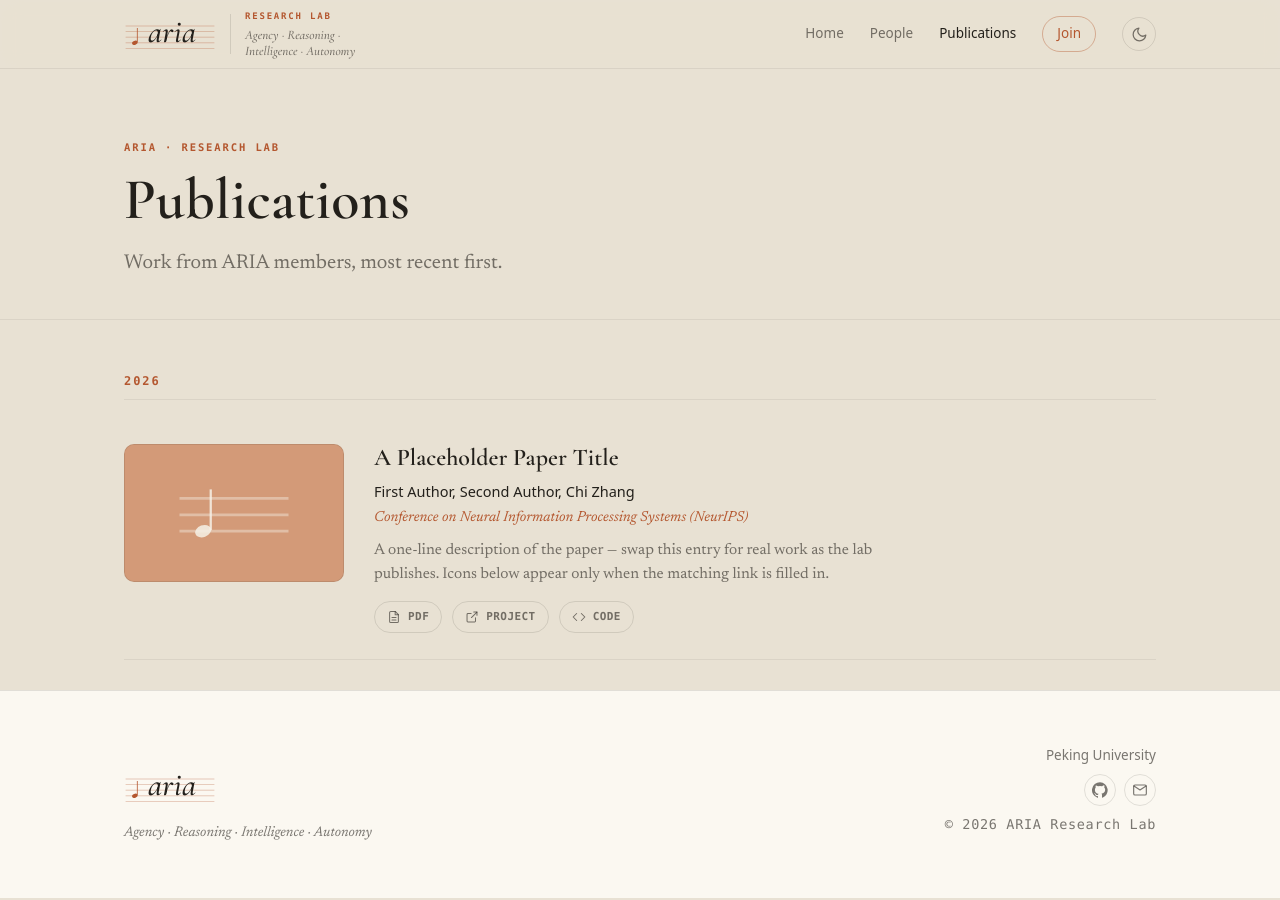
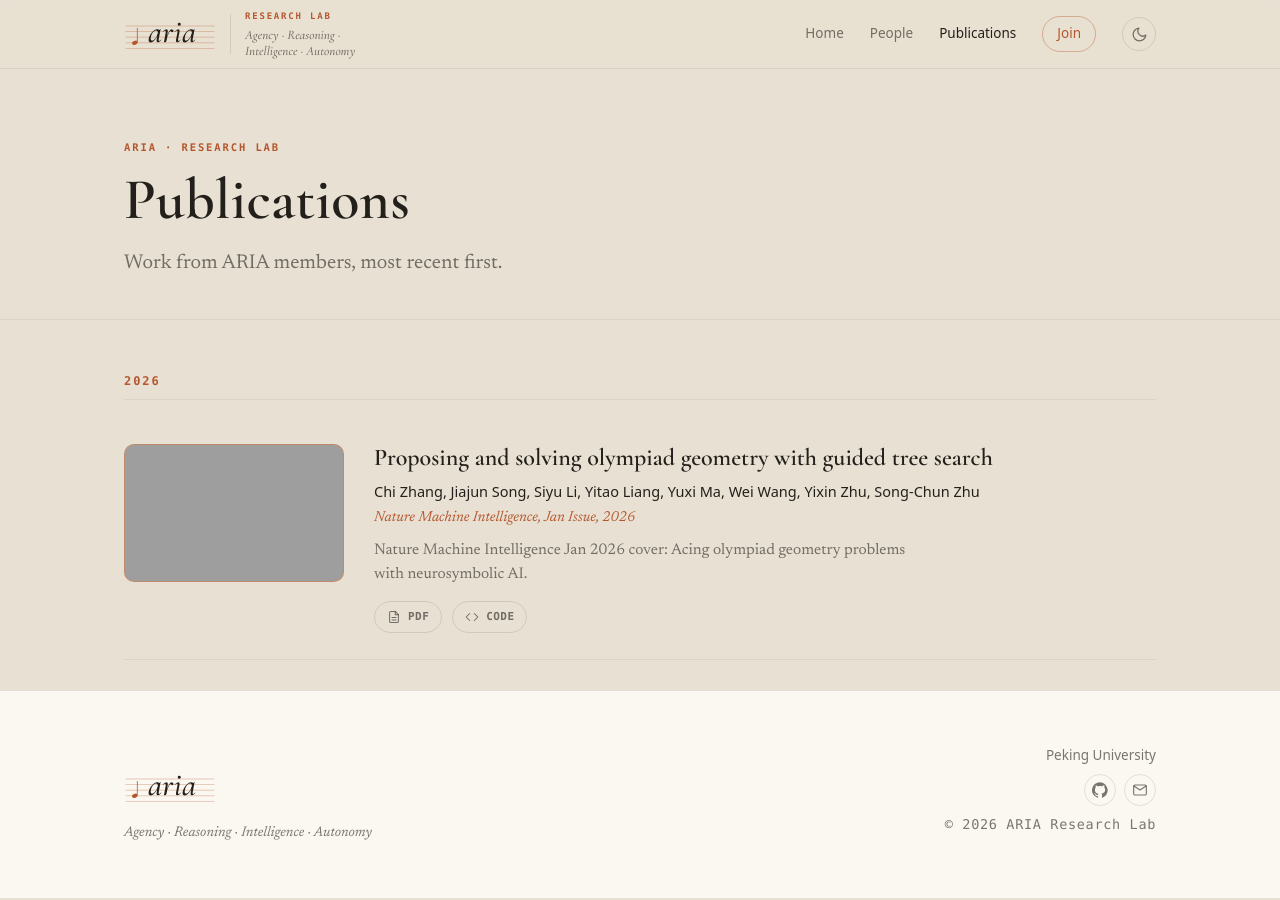
Before and after one commit to aria-ai-lab/aria-ai-lab.github.io, a Jekyll site: the page built from publications.html, in a window 1280 px wide. Built offline with Jekyll 4.4.1, drawn with Linux system fonts in a browser that asks for light colours; part of the change alters nothing that is shown; grey boxes are pictures that could not be loaded.

Commit message:
add people and example paper

```diff
--- a/_data/people.yml
+++ b/_data/people.yml
@@ -7,14 +7,103 @@
 faculty:
   - name: Chi Zhang
     role: Principal Investigator · Assistant Professor
-    affiliation: Peking University
+    affiliation: School of Intelligence Science and Technology, Peking University
     avatar: /assets/img/people/chi-zhang.jpg
     email: wellyzhangc@gmail.com
     homepage: https://wellyzhang.github.io
     github: https://github.com/WellyZhang
+    scholar: https://scholar.google.com/citations?user=NyjV-40AAAAJ&hl=en
 
-technical_staff: []
+technical_staff:
+  - name: Zhancun Mu
+    role: PhD Student
+    affiliation: School of Intelligence Science and Technology, Peking University
+    avatar: https://muzhancun.github.io/_astro/avatar.BAY1T1_S_Z57GSj.webp
+    email: muzhancun@pku.edu.cn
+    homepage: https://muzhancun.github.io/
+    github: https://github.com/muzhancun
+    scholar: https://scholar.google.com/citations?user=your-google-scholar-id
+  - name: Xinyue Zheng
+    role: PhD Student
+    affiliation: School of Intelligence Science and Technology, Peking University
+    # avatar:
+    email: xyzheng25@stu.pku.edu.cn
+    homepage: https://openreview.net/profile?id=~Xinyue_Zheng2
+    scholar: https://scholar.google.com/citations?view_op=list_works&hl=zh-CN&user=BTtwjjwAAAAJ
+  - name: Yongqian Peng
+    role: Master Student
+    affiliation: School of Intelligence Science and Technology, Peking University
+    avatar: https://pku.ai/author/yongqian-peng/avatar_hu9667263228146536589.png
+    email: 2100017731@stu.pku.edu.cn
+    homepage: https://ppyyqq.github.io/
+    github: https://github.com/PPYYQQ
+  - name: Hengli Li
+    role: PhD Student (with Song-Chun Zhu)
+    affiliation: School of Intelligence Science and Technology, Peking University
+    avatar: https://pku.vision/author/hengli-li/avatar_hu2ebf9674ec6abbf8ef209f42091fcd88_170757_270x270_fill_q75_lanczos_center.jpg
+    email: 2000017754@stu.pku.edu.cn
+    homepage: https://openreview.net/profile?id=~Hengli_Li1
+    github: https://github.com/Henry839
+    scholar: https://scholar.google.com/citations?user=K7gsqkMAAAAJ&hl=en
+  - name: Manjie Xu
+    role: PhD Student (with Yixin Zhu)
+    affiliation: School of Intelligence Science and Technology, Peking University
+    avatar: https://pku.ai/author/manjie-xu/avatar_hu13488630197018120009.jpg
+    email: manjietsu@gmail.com
+    homepage: https://ariesssxu.github.io/
+    github: https://github.com/ariesssxu
+  - name: Shiqian Li
+    role: PhD Student (with Yixin Zhu)
+    affiliation: School of Intelligence Science and Technology, Peking University
+    avatar: https://pku.ai/author/shiqian-li/avatar_hu15528083623337767467.jpg
+    email: shiqianli@stu.pku.edu.cn
+    homepage: https://lishiqianhugh.github.io/
+    github: https://github.com/lishiqianhugh
+  - name: Xinyi Yang
+    role: PhD Student (with Yixin Zhu)
+    affiliation: School of Intelligence Science and Technology, Peking University
+    avatar: https://pku.ai/author/xinyi-yang/avatar_hu3661216852191193537.jpeg
+    email: xy-yang21@mails.tsinghua.edu.cn
+    homepage: https://yyxxyy574.github.io/xinyiyang.github.io/
+    github: https://github.com/yyxxyy574
+  - name: Yuxi Ma
+    role: PhD Student (with Yixin Zhu)
+    affiliation: School of Intelligence Science and Technology, Peking University
+    avatar: https://mayuxi.com/wp-content/uploads/2023/02/IMG_2297-1024x1024.jpg
+    email: mayuxi987@gmail.com
+    homepage: https://mayuxi.com/
+    scholar: https://scholar.google.com/citations?user=8D0vw-QAAAAJ&hl=en
 
 interns: []
 
-collaborators: []
+collaborators:
+  - name: Song-Chun Zhu
+    role: Chair Professor
+    affiliation: School of Intelligence Science and Technology, Peking University
+    avatar: https://zhusongchun.net/assets/zhu2x-M9GD8Bj6.png
+    email: s.c.zhu@pku.edu.cn
+    homepage: https://zhusongchun.net/
+    scholar: https://scholar.google.com/citations?user=Al8dyb4AAAAJ&hl=en
+  - name: Yixin Zhu
+    role: Assistant Professor
+    affiliation: School of Psychological and Cognitive Sciences, Peking University
+    avatar: https://yzhu.io/authors/yixin-zhu/avatar_hu_f0533b1c1e46729d.jpg
+    email: yixin.zhu@pku.edu.cn
+    github: https://github.com/xiaozhuchacha
+    homepage: https://yzhu.io/
+    scholar: https://scholar.google.com/citations?user=qG9l6JEAAAAJ&hl=en
+  - name: Guangyuan Jiang
+    role: PhD Student
+    affiliation: Massachusetts Institute of Technology
+    avatar: https://jiang.gy/assets/img/guangyuan.jpg
+    email: jianggy@mit.edu
+    github: https://github.com/jianggy
+    homepage: https://jiang.gy/
+    scholar: https://scholar.google.com/citations?user=3L79mEAAAAAJ
+  - name: Bo Dai
+    role: Research Scientist
+    affiliation: Beijing Institute for General Artificial Intelligence
+    avatar: https://pku.ai/author/bo-dai/avatar_hu10505317016469809054.jpg
+    email: daibo@bigai.ai
+    homepage: https://openreview.net/profile?id=~Bo_Dai5
+    scholar: https://scholar.google.com/citations?user=y-Mz7PwAAAAJ&hl=en
--- a/_data/publications.yml
+++ b/_data/publications.yml
@@ -2,15 +2,14 @@
 #   title, authors, venue, year, teaser
 #   image: path under /assets/img/pubs/ (teaser figure; optional)
 #   links: any of pdf, supplementary, poster, project, dataset, code (all optional)
-- title: A Placeholder Paper Title
-  authors: First Author, Second Author, Chi Zhang
-  venue: Conference on Neural Information Processing Systems (NeurIPS)
+- title: Proposing and solving olympiad geometry with guided tree search
+  authors: Chi Zhang, Jiajun Song, Siyu Li, Yitao Liang, Yuxi Ma, Wei Wang, Yixin Zhu, Song-Chun Zhu
+  venue: Nature Machine Intelligence, Jan Issue, 2026
   year: 2026
   teaser: >-
-    A one-line description of the paper — swap this entry for real work as the
-    lab publishes. Icons below appear only when the matching link is filled in.
-  image: /assets/img/placeholder.svg
+    Nature Machine Intelligence Jan 2026 cover: Acing olympiad geometry problems with neurosymbolic AI.
+  image: https://media.springernature.com/w440/springer-static/cover-hires/journal/42256/8/1?as=webp&q=95
   links:
-    pdf: "#"
-    project: "#"
-    code: "#"
+    pdf: https://www.nature.com/articles/s42256-025-01164-x
+    # project: "#"
+    code: https://github.com/bigai-ai/tong-geometry
```
Also changed, not shown: assets/img/people/chi-zhang.jpg (added).
